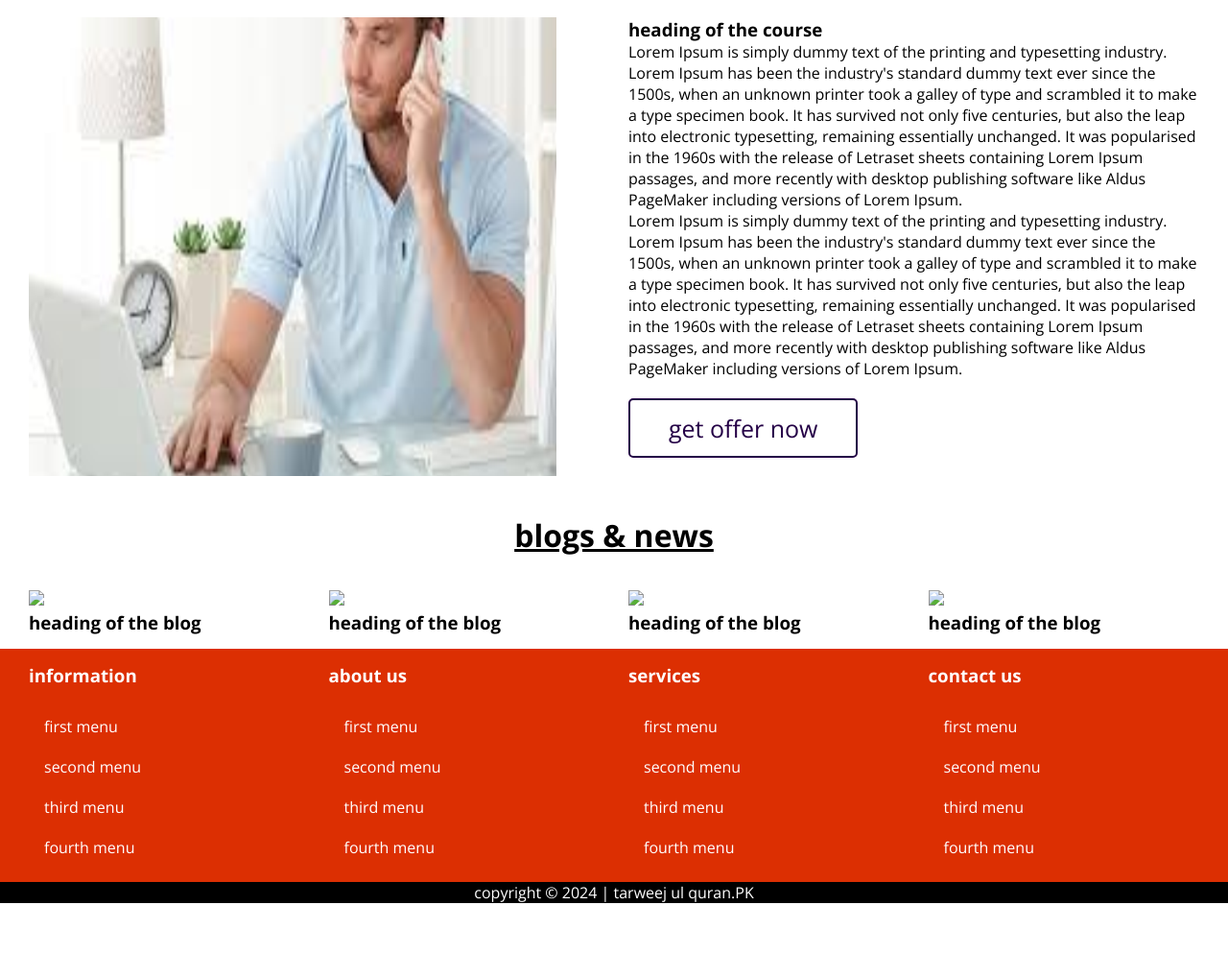
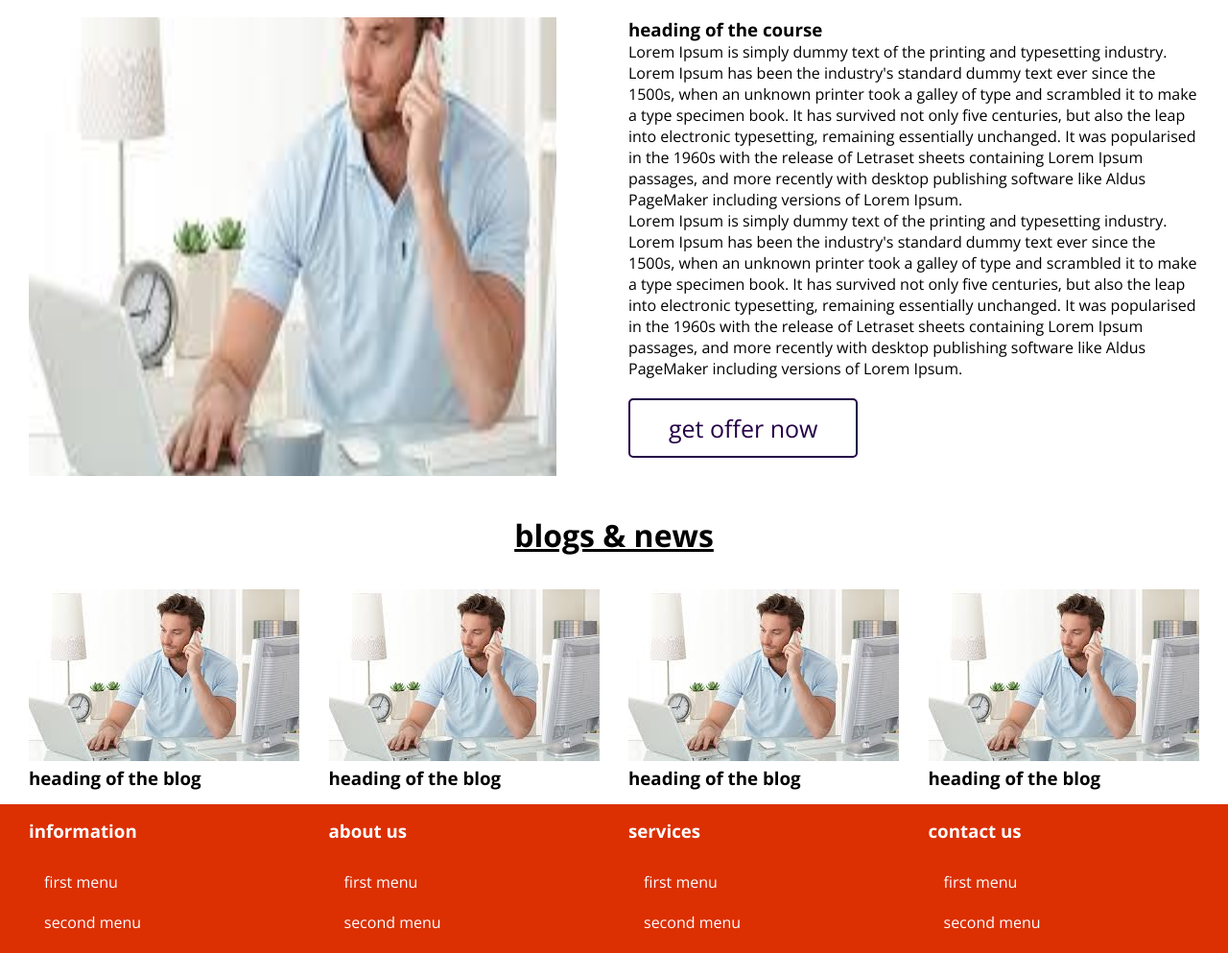
Before and after one commit to bilawalyousaf/my-first-project, a plain HTML site: page index.html in a window 1280 px wide. Shown: the part 2285-3278 px from the top of the page at 96% size. Before the commit the page ends 3226 px from the top, so only its background shows below. Drawn offline with nearby package versions, Linux system fonts and the light colour scheme; files whose address does not match are found by name.

Commit message:
index.html

```diff
--- a/index.html
+++ b/index.html
@@ -56,19 +56,19 @@
 	<div class="container">
 
 			<div class="col-4 text-center">
-			<img src="images/image2.JPEG" class="img-responsive">
+			<img src="images/image2.jpeg" class="img-responsive">
 			<h3>Our Premium Solutions</h3>
 			<p>Lorem Ipsum is simply dummy text of the printing and typesetting industry. Lorem Ipsum has been the industry's standard dummy text ever since the 1500s, when an unknown printer took a galley of type and scrambled it to make a type specimen book. It has survived not only five centuries, but also the leap into electronic typesetting, remaining essentially unchanged. It was popularised in the 1960s with the release of Letraset sheets containing Lorem Ipsum passages, and more recently with desktop publishing software like Aldus PageMaker including versions of Lorem Ipsum. </p>
 			</div>
 
 			<div class="col-4 text-center">
-			<img src="images/image2.JPEG" class="img-responsive">
+			<img src="images/image2.jpeg" class="img-responsive">
 			<h3>Key Highlights</h3>
 			<p>Lorem Ipsum is simply dummy text of the printing and typesetting industry. Lorem Ipsum has been the industry's standard dummy text ever since the 1500s, when an unknown printer took a galley of type and scrambled it to make a type specimen book. It has survived not only five centuries, but also the leap into electronic typesetting, remaining essentially unchanged. It was popularised in the 1960s with the release of Letraset sheets containing Lorem Ipsum passages, and more recently with desktop publishing software like Aldus PageMaker including versions of Lorem Ipsum.  </p>
 			</div>
 
 			<div class="col-4 text-center">
-			<img src="images/image2.JPEG" class="img-responsive">
+			<img src="images/image2.jpeg" class="img-responsive">
 			<h3>Exclusive Services</h3>
 			<p>Lorem Ipsum is simply dummy text of the printing and typesetting industry. Lorem Ipsum has been the industry's standard dummy text ever since the 1500s, when an unknown printer took a galley of type and scrambled it to make a type specimen book. It has survived not only five centuries, but also the leap into electronic typesetting, remaining essentially unchanged. It was popularised in the 1960s with the release of Letraset sheets containing Lorem Ipsum passages, and more recently with desktop publishing software like Aldus PageMaker including versions of Lorem Ipsum.</p>
 			</div>
@@ -119,22 +119,22 @@
 
 	<div class="row">
 		<div class="col-3">
-			<img src="images/image 2.jpeg" class="img-responsive">
+			<img src="images/image2.jpeg" class="img-responsive">
 			<h3>heading of the blog</h3>
 		</div>
 
 		<div class="col-3">
-			<img src="images/image 2.jpeg" class="img-responsive">
+			<img src="images/image2.jpeg" class="img-responsive">
 			<h3>heading of the blog</h3>
 		</div>
 
 		<div class="col-3">
-			<img src="images/image 2.jpeg" class="img-responsive">
+			<img src="images/image2.jpeg" class="img-responsive">
 			<h3>heading of the blog</h3>
 		</div>
 
 		<div class="col-3">
-			<img src="images/image 2.jpeg" class="img-responsive">
+			<img src="images/image2.jpeg" class="img-responsive">
 			<h3>heading of the blog</h3>
 		</div>
 
```
